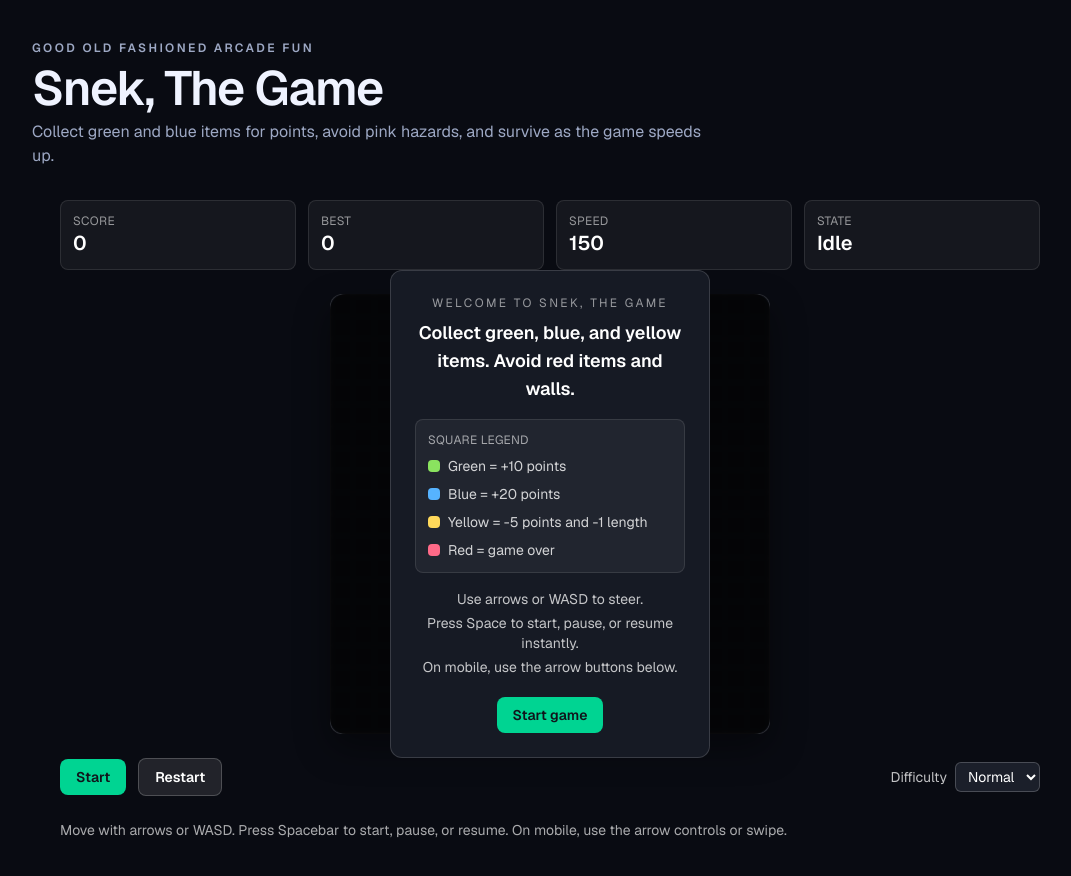
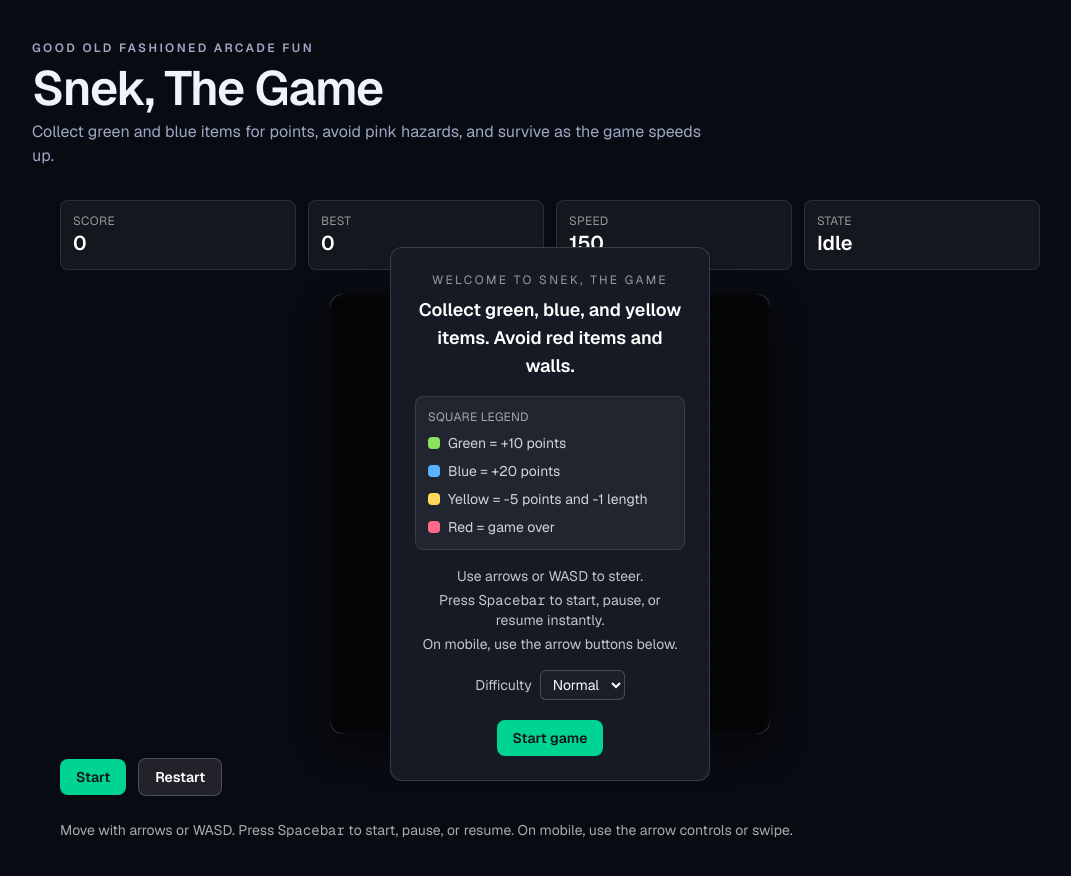
Before and after one commit to simonproudfootxyz/snek, a Next.js app: page / in a window 1280 px wide. Shown: the top 876 px of the page, without its empty margins (90-1161 px from the left). Built offline with nearby package versions, Linux system fonts and the light colour scheme.

Commit message:
- add puzzle mode and modify hard mode

```diff
--- a/src/features/game/components/GameClient.tsx
+++ b/src/features/game/components/GameClient.tsx
@@ -148,7 +148,15 @@ export function GameClient() {
       <GameHUD state={state} />
       <div className="relative w-full max-w-[440px] game-canvas-container">
         <GameCanvas state={state} className="game-play-area" />
-        {state.phase === "idle" && <GameStartOverlay onStart={startGame} />}
+        {state.phase === "idle" && (
+          <GameStartOverlay
+            onStart={startGame}
+            difficulty={state.difficulty}
+            onDifficultyChange={(difficulty) =>
+              dispatch({ type: "set-difficulty", difficulty })
+            }
+          />
+        )}
         {state.phase === "gameover" && (
           <GameOverModal
             score={state.score}
@@ -159,18 +167,14 @@ export function GameClient() {
       <GameTouchControls onDirection={queue} />
       <GameControls
         phase={state.phase}
-        difficulty={state.difficulty}
         onStart={startGame}
         onPause={() => dispatch({ type: "pause" })}
         onResume={() => dispatch({ type: "resume" })}
         onRestart={() => dispatch({ type: "restart" })}
-        onDifficultyChange={(difficulty) =>
-          dispatch({ type: "set-difficulty", difficulty })
-        }
       />
       <p className="text-sm text-white/65">
-        Move with arrows or WASD. Press Spacebar to start, pause, or resume. On
-        mobile, use the arrow controls or swipe.
+        Move with arrows or WASD. Press <code>Spacebar</code> to start, pause,
+        or resume. On mobile, use the arrow controls or swipe.
       </p>
     </section>
   );
--- a/src/features/game/components/GameControls.tsx
+++ b/src/features/game/components/GameControls.tsx
@@ -1,23 +1,19 @@
-import type { Difficulty, GamePhase } from "../engine/types";
+import type { GamePhase } from "../engine/types";
 
 interface GameControlsProps {
   phase: GamePhase;
-  difficulty: Difficulty;
   onStart: () => void;
   onPause: () => void;
   onResume: () => void;
   onRestart: () => void;
-  onDifficultyChange: (difficulty: Difficulty) => void;
 }
 
 export function GameControls({
   phase,
-  difficulty,
   onStart,
   onPause,
   onResume,
   onRestart,
-  onDifficultyChange,
 }: GameControlsProps) {
   return (
     <div className="flex flex-wrap items-center gap-3">
@@ -55,18 +51,6 @@ export function GameControls({
       >
         Restart
       </button>
-      <label className="ml-auto flex items-center gap-2 text-sm text-white/75">
-        Difficulty
-        <select
-          className="rounded-md border border-white/20 bg-[#1b1f2a] px-2 py-1 text-white"
-          value={difficulty}
-          onChange={(event) => onDifficultyChange(event.target.value as Difficulty)}
-        >
-          <option value="easy">Easy</option>
-          <option value="normal">Normal</option>
-          <option value="hard">Hard</option>
-        </select>
-      </label>
     </div>
   );
 }
--- a/src/features/game/components/GameOverModal.tsx
+++ b/src/features/game/components/GameOverModal.tsx
@@ -49,13 +49,13 @@ export function GameOverModal({ score, onRestart }: GameOverModalProps) {
       return "You're getting the hang of it!";
     }
     if (scoreValue < 100) {
-      return "Getting better, keep going!";
+      return "Getting better, keep it going!";
     }
     if (scoreValue < 200) {
       return "Yuuuuge! Keep it up!";
     }
     if (scoreValue < 300) {
-      return "You're a natural! I bet you can do even better next time!";
+      return "Awesome! You're doing great!";
     }
     return "Let's f^#%ing go! Run it back!";
   };
--- a/src/features/game/components/GameStartOverlay.tsx
+++ b/src/features/game/components/GameStartOverlay.tsx
@@ -1,8 +1,18 @@
+import type { Difficulty } from "../engine/types";
+
 interface GameStartOverlayProps {
   onStart: () => void;
+  difficulty: Difficulty;
+  onDifficultyChange: (difficulty: Difficulty) => void;
 }
 
-export function GameStartOverlay({ onStart }: GameStartOverlayProps) {
+export function GameStartOverlay({
+  onStart,
+  difficulty,
+  onDifficultyChange,
+}: GameStartOverlayProps) {
+  const isHardMode = difficulty === "hard";
+
   return (
     <div className="absolute inset-0 flex items-center justify-center rounded-2xl bg-black/72 backdrop-blur-[2px]">
       <div className=".modal-body w-[320px] rounded-xl border border-white/15 bg-[#161a24] p-6 text-center">
@@ -20,10 +30,12 @@ export function GameStartOverlay({ onStart }: GameStartOverlayProps) {
             <li className="flex items-center gap-2">
               <span className="h-3 w-3 rounded-sm bg-[#8ae35f]" aria-hidden />
               Green = +10 points
+              {isHardMode ? " and +1 length" : ""}
             </li>
             <li className="flex items-center gap-2">
               <span className="h-3 w-3 rounded-sm bg-[#56b3ff]" aria-hidden />
               Blue = +20 points
+              {isHardMode ? " and +3 length" : ""}
             </li>
             <li className="flex items-center gap-2">
               <span className="h-3 w-3 rounded-sm bg-[#ffd95b]" aria-hidden />
@@ -37,9 +49,25 @@ export function GameStartOverlay({ onStart }: GameStartOverlayProps) {
         </div>
         <ul className="mt-4 space-y-1 text-sm text-white/75">
           <li>Use arrows or WASD to steer.</li>
-          <li>Press Space to start, pause, or resume instantly.</li>
+          <li>
+            Press <code>Spacebar</code> to start, pause, or resume instantly.
+          </li>
           <li>On mobile, use the arrow buttons below.</li>
         </ul>
+        <label className="mt-4 flex items-center justify-center gap-2 text-sm text-white/75">
+          Difficulty
+          <select
+            className="rounded-md border border-white/20 bg-[#1b1f2a] px-2 py-1 text-white"
+            value={difficulty}
+            onChange={(event) =>
+              onDifficultyChange(event.target.value as Difficulty)
+            }
+          >
+            <option value="normal">Normal</option>
+            <option value="hard">Hard</option>
+            <option value="puzzle">Puzzle</option>
+          </select>
+        </label>
         <button
           type="button"
           onClick={onStart}
--- a/src/features/game/engine/constants.ts
+++ b/src/features/game/engine/constants.ts
@@ -26,9 +26,9 @@ const BASE_SETTINGS: Omit<GameSettings, "baseTicksPerMove"> = {
 };
 
 const BASE_TICKS_BY_DIFFICULTY: Record<Difficulty, number> = {
-  easy: 10,
   normal: 1000 / 150,
-  hard: 1000 / 130,
+  hard: 1000 / 150,
+  puzzle: 1000 / 130,
 };
 
 export function getSettingsForDifficulty(difficulty: Difficulty): GameSettings {
--- a/src/features/game/engine/initialState.ts
+++ b/src/features/game/engine/initialState.ts
@@ -78,7 +78,7 @@ function createStructureShape(
 }
 
 function generateStructures(state: GameState): [Position[], number] {
-  if (state.difficulty !== "hard") {
+  if (state.difficulty !== "puzzle") {
     return [[], state.rngSeed];
   }
 
--- a/src/features/game/engine/types.ts
+++ b/src/features/game/engine/types.ts
@@ -4,7 +4,7 @@ export type ItemType = "good" | "bonus" | "bad" | "yellow";
 
 export type GamePhase = "idle" | "running" | "paused" | "gameover";
 
-export type Difficulty = "easy" | "normal" | "hard";
+export type Difficulty = "normal" | "hard" | "puzzle";
 
 export interface Position {
   x: number;
--- a/src/features/game/engine/updateGame.ts
+++ b/src/features/game/engine/updateGame.ts
@@ -238,6 +238,16 @@ export function tickGame(state: GameState): GameState {
     nextSnake = nextSnake.slice(0, -1);
   }
 
+  if (collectedItem?.type === "bonus" && state.difficulty === "hard") {
+    for (let bonusGrowth = 0; bonusGrowth < 2; bonusGrowth += 1) {
+      const currentTail = nextSnake[nextSnake.length - 1];
+      if (!currentTail) {
+        break;
+      }
+      nextSnake = [...nextSnake, { ...currentTail }];
+    }
+  }
+
   if (collectedItem?.type === "yellow" && nextSnake.length > 1) {
     nextSnake = nextSnake.slice(0, -1);
   }
```
